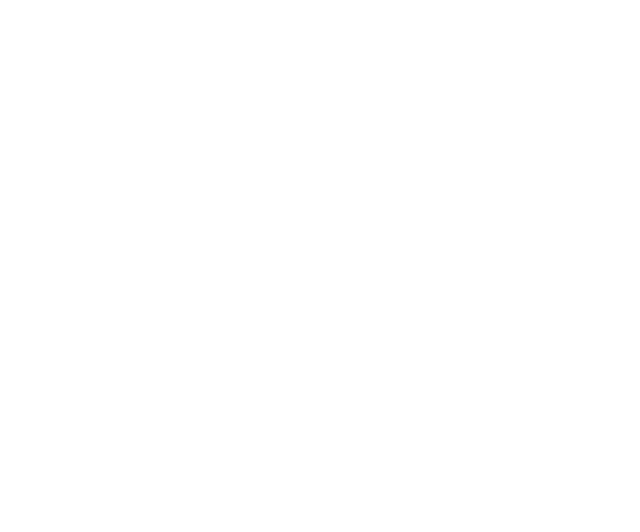
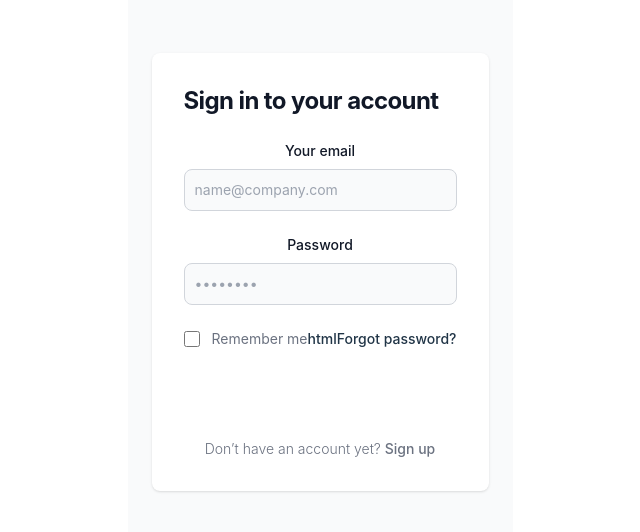
Before and after one commit to adnan4k/RMS, a React (Vite) app in the folder frontend/: page /login in a window 1280 px wide. Before the commit this address had no page. Shown: the part 128-660 px from the top of the page, without its empty margins (320-960 px from the left). Built offline with nearby package versions, Linux system fonts and the light colour scheme.

Commit message:
left aligned fixed

```diff
--- a/frontend/src/App.jsx
+++ b/frontend/src/App.jsx
@@ -1,6 +1,7 @@
 
 import { BrowserRouter, Routes, Route } from 'react-router-dom';
 import Signup from './pages/Signup';
+import Login from './pages/Login';
 
 
 
@@ -10,6 +11,7 @@
  <BrowserRouter>
       <Routes>
         <Route path="/signup" element={<Signup />} />
+        <Route path="/login" element={<Login />} />
 
       </Routes>
     </BrowserRouter>    </div>
--- a/frontend/src/index.css
+++ b/frontend/src/index.css
@@ -24,7 +24,7 @@
 
 body {
   margin: 0;
-  display: flex;
+  /* display: flex; */
   place-items: center;
   min-width: 320px;
   min-height: 100vh;
--- /dev/null
+++ b/frontend/src/pages/Login.jsx
@@ -0,0 +1,152 @@
+import { useState } from "react";
+import { useNavigate } from "react-router-dom";
+import axios from "axios";
+
+function Login() {
+  const navigate = useNavigate();
+  const [error, setError] = useState("");
+  const [formData, setFormData] = useState({
+    email: "",
+    password: "",
+  });
+  const handleChange = (e) => {
+    const { name, value } = e.target;
+    setFormData({
+      ...formData,
+      [name]: value,
+    });
+    // console.log(formData)
+  };
+
+  const handleSubmit = async (e) => {
+    e.preventDefault();
+    // console.log(formData,'in the submission')
+    try {
+      const response = await axios.post(
+        "http://localhost:4001/user/login",
+        formData
+      );
+      console.log("form submission response", response);
+      if (response.data.user.role === "admin") {
+        navigate("/admin/news/display");
+      } else if (response.data.user.role === "") {
+        navigate("/appointment");
+      }
+      if (response.data.message === "notfound" || response.status === 400) {
+        setError("user not found");
+      } else if (
+        response.data.message === "invalidCredentials" ||
+        response.status === 400
+      ) {
+        setError(" Invalid Credentials");
+      } else if (response.data.message === "provide credential") {
+        setError("provide credentials");
+      }
+    } catch (error) {
+      setError(error.response.data.message);
+      console.log(error, "in the catch");
+    }
+  };
+
+  return (
+    <section className="bg-gray-50 dark:bg-gray-900">
+      <div className="flex flex-col items-center justify-center px-6 py-8 mx-auto md:h-screen lg:py-0">
+        <div className="w-full bg-white rounded-lg shadow dark:border md:mt-0 sm:max-w-md xl:p-0 dark:bg-gray-800 dark:border-gray-700">
+          <div className="p-6 space-y-4 md:space-y-6 sm:p-8">
+            <h1 className="text-xl font-bold leading-tight tracking-tight text-gray-900 md:text-2xl dark:text-white">
+              Sign in to your account
+            </h1>
+            <form
+              onSubmit={handleSubmit}
+              className="space-y-4 text-center md:space-y-6"
+              action="#"
+            >
+              <div>
+                <label
+                  htmlFor="email"
+                  className="block mb-2 text-sm font-medium text-gray-900 dark:text-white"
+                >
+                  Your email
+                </label>
+                <input
+                  onChange={handleChange}
+                  value={formData.email}
+                  type="email"
+                  name="email"
+                  id="email"
+                  className="bg-gray-50 border border-gray-300 text-gray-900 sm:text-sm rounded-lg focus:ring-primary-600 focus:border-primary-600 block w-full p-2.5 dark:bg-gray-700 dark:border-gray-600 dark:placeholder-gray-400 dark:text-white dark:focus:ring-blue-500 dark:focus:border-blue-500"
+                  placeholder="name@company.com"
+                  required=""
+                />
+              </div>
+              <div>
+                <label
+                  htmlFor="password"
+                  className="block mb-2 text-sm font-medium text-gray-900 dark:text-white"
+                >
+                  Password
+                </label>
+                <input
+                  onChange={handleChange}
+                  value={formData.password}
+                  type="password"
+                  name="password"
+                  id="password"
+                  placeholder="••••••••"
+                  className="bg-gray-50 border border-gray-300 text-gray-900 sm:text-sm rounded-lg focus:ring-primary-600 focus:border-primary-600 block w-full p-2.5 dark:bg-gray-700 dark:border-gray-600 dark:placeholder-gray-400 dark:text-white dark:focus:ring-blue-500 dark:focus:border-blue-500"
+                  required=""
+                />
+              </div>
+              <div className="flex items-center justify-between">
+                <div className="flex items-start">
+                  <div className="flex items-center h-5">
+                    <input
+                      onChange={handleChange}
+                      value={formData}
+                      id="remember"
+                      aria-describedby="remember"
+                      type="checkbox"
+                      className="w-4 h-4 border border-gray-300 rounded bg-gray-50 focus:ring-3 focus:ring-primary-300 dark:bg-gray-700 dark:border-gray-600 dark:focus:ring-primary-600 dark:ring-offset-gray-800"
+                      required=""
+                    />
+                  </div>
+                  <div className="ml-3 text-sm">
+                    <label
+                      htmlFor="remember"
+                      className="text-gray-500 dark:text-gray-300"
+                    >
+                      Remember me
+                    </label>
+                  </div>
+                </div>
+                <a
+                  href="#"
+                  className="text-sm font-medium text-primary-600 hover:underline dark:text-primary-500"
+                >
+                  htmlForgot password?
+                </a>
+              </div>
+              <button
+                type="submit"
+                className="w-full text-white bg-primary-600 hover:bg-primary-700 focus:ring-4 focus:outline-none focus:ring-primary-300 font-medium rounded-lg text-sm px-5 py-2.5 text-center dark:bg-primary-600 dark:hover:bg-primary-700 dark:focus:ring-primary-800"
+              >
+                Sign in
+              </button>
+              <p className="text-sm font-light text-gray-500 dark:text-gray-400">
+                Don’t have an account yet?{" "}
+                <a
+                  href="#"
+                  className="font-medium text-primary-600 hover:underline dark:text-primary-500"
+                >
+                  Sign up
+                </a>
+              </p>
+            </form>
+          </div>
+        </div>
+      </div>
+    </section>
+  );
+}
+
+export default Login;
```
